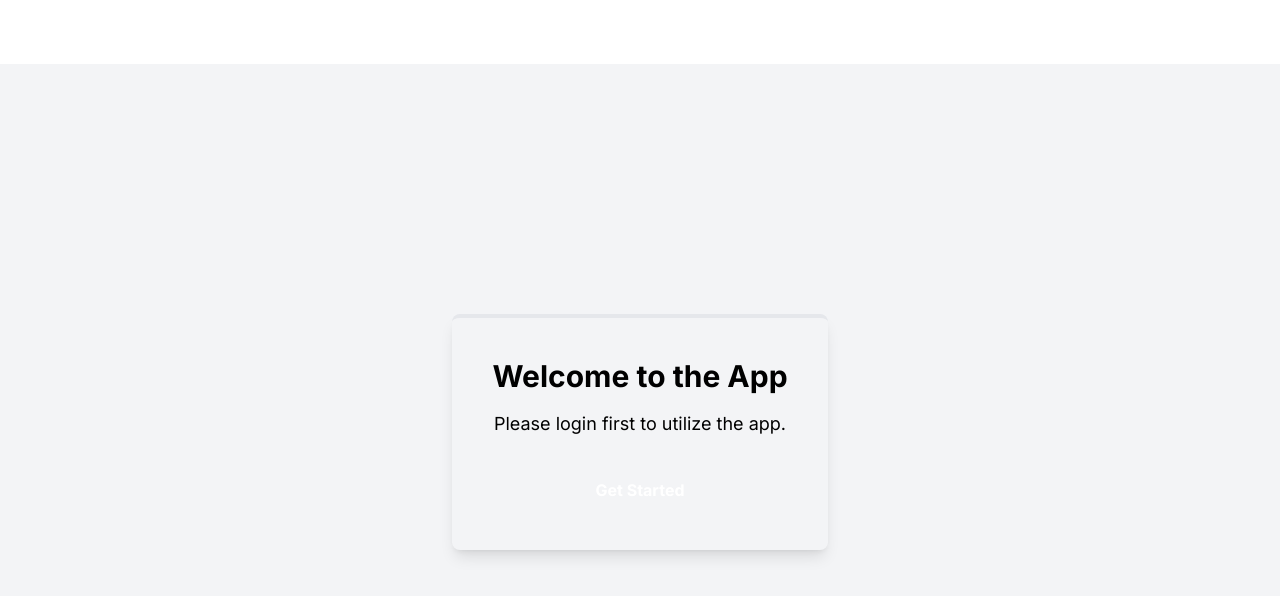
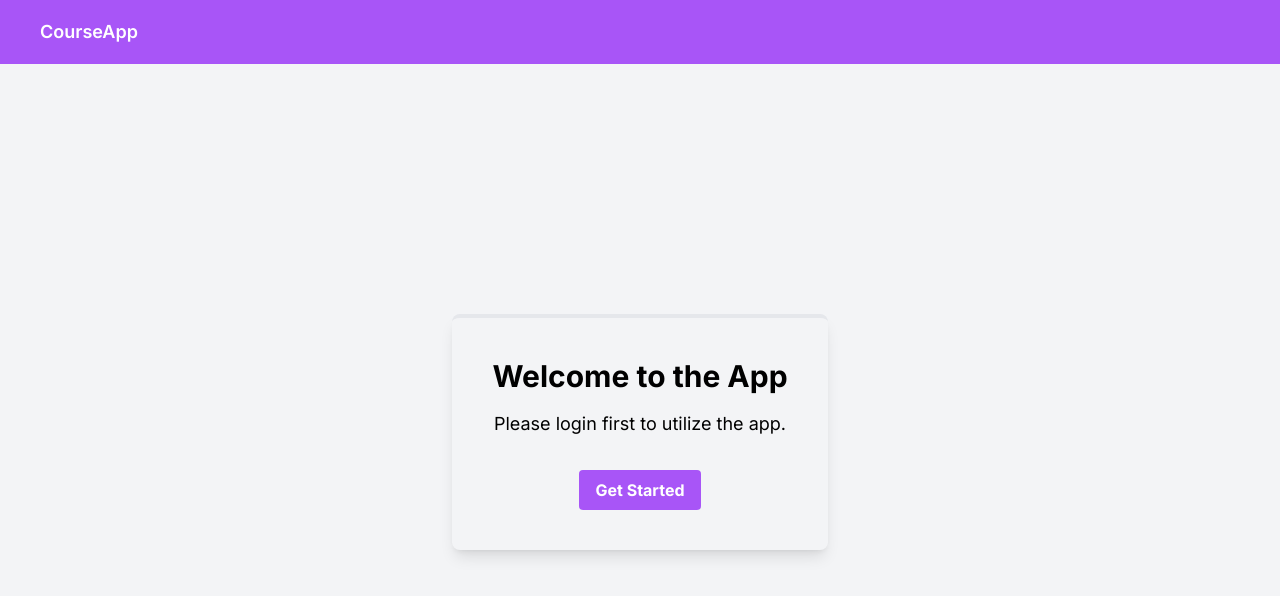
Before and after one commit to Vanshita-shah/temp-next, a Next.js app: page / in a window 1280 px wide. Shown: the top 596 px of the page. Built offline with nearby package versions, Linux system fonts and the light colour scheme; no server answers.

Commit message:
feat: seperate interfaces and types from components, configure global variables in tailwind config

```diff
--- a/app/globals.css
+++ b/app/globals.css
@@ -2,13 +2,31 @@
 @tailwind components;
 @tailwind utilities;
 
-input {
+/* Theme variables */
+:root {
+  --primary-color: rgb(168 85 247); /*500*/
+  --primary-light-color: rgb(233 213 255);
+  --primary-dark-color: rgb(126, 34, 206); /*700*/
+  --border-color: rgb(192, 132, 252);
+  --success-light-color: rgb(233 255 224);
+  --error-color: rgb(239 68 68);
+  --error-light-color: rgb(255 224 224);
+}
+
+body {
+  overflow: hidden;
+  word-break: break-word;
+  text-align: justify;
+}
+
+input,
+textarea {
   @apply w-[400px] border border-gray-200
     py-2 px-6 bg-zinc-100/40;
 }
 
 label span {
-  @apply text-red-500;
+  @apply text-error;
 }
 
 ul,
@@ -16,6 +34,18 @@ li {
   list-style: none;
 }
 
+/* customised scrollbar */
+::-webkit-scrollbar {
+  width: 5px;
+}
+::-webkit-scrollbar-track {
+  background-color: #f2f2f2;
+}
+::-webkit-scrollbar-thumb {
+  background-color: var(--primary-light-color);
+  border-radius: 5px;
+}
+
 @media (max-width: 425px) {
   input {
     @apply max-w-[300px];
--- a/tailwind.config.ts
+++ b/tailwind.config.ts
@@ -8,10 +8,12 @@ const config: Config = {
   ],
   theme: {
     extend: {
-      backgroundImage: {
-        "gradient-radial": "radial-gradient(var(--tw-gradient-stops))",
-        "gradient-conic":
-          "conic-gradient(from 180deg at 50% 50%, var(--tw-gradient-stops))",
+      colors: {
+        primary: "var( --primary-color)",
+        "primary-dark": "var( --primary-dark-color)",
+        "primary-light": "var( --primary-light-color)",
+        "border-color": "var( --border-color)",
+        error: "var(--error-color)",
       },
     },
   },
```
Also changed, not shown: types/types.ts (added, +36 -0 lines).
